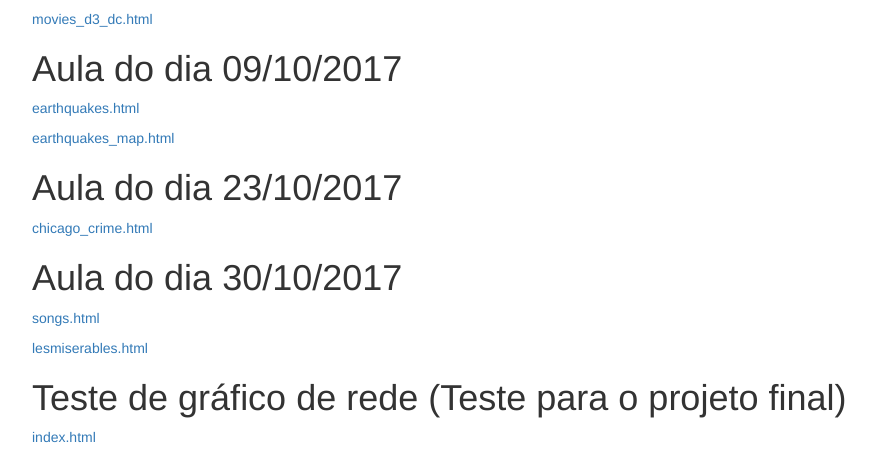
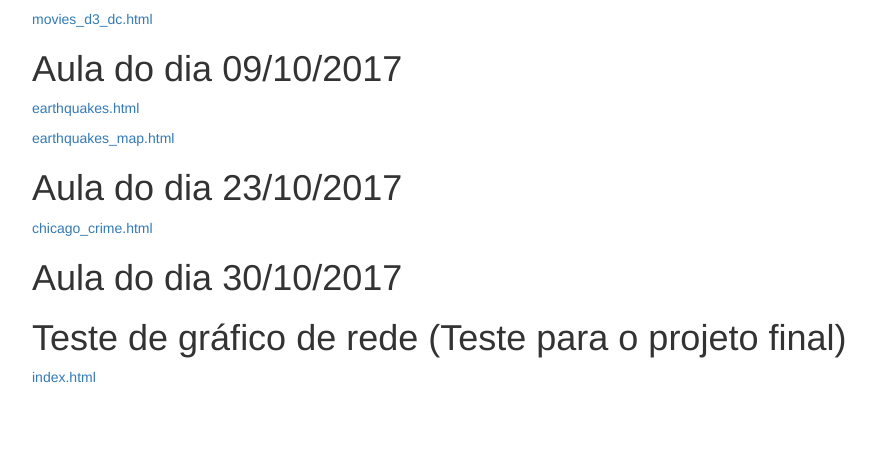
Before and after one commit to emersonbie/datavis-course, a plain HTML site: page index.html in a window 1280 px wide. Shown: the part 670-1127 px from the top of the page, without its empty margins (38-914 px from the left). After the commit the page ends 1067 px from the top, so only its background shows below. Drawn offline with nearby package versions, Linux system fonts and the light colour scheme.

Commit message:
Update index.html

```diff
--- a/index.html
+++ b/index.html
@@ -73,8 +73,7 @@
       <p><a href="/datavis-course/2017_10_23/chicago_crime.html">chicago_crime.html</a></p>
 
       <h1>Aula do dia 30/10/2017</h1>
-      <p><a href="/datavis-course/2017_10_30/songs.html">songs.html</a></p>
-      <p><a href="/datavis-course/2017_10_30/lesmiserables.html">lesmiserables.html</a></p>
+
 
       <h1>Teste de gráfico de rede (Teste para o projeto final)</h1>
       <p><a href="/datavis-course/graph_net_test/index.html">index.html</a></p>
```
